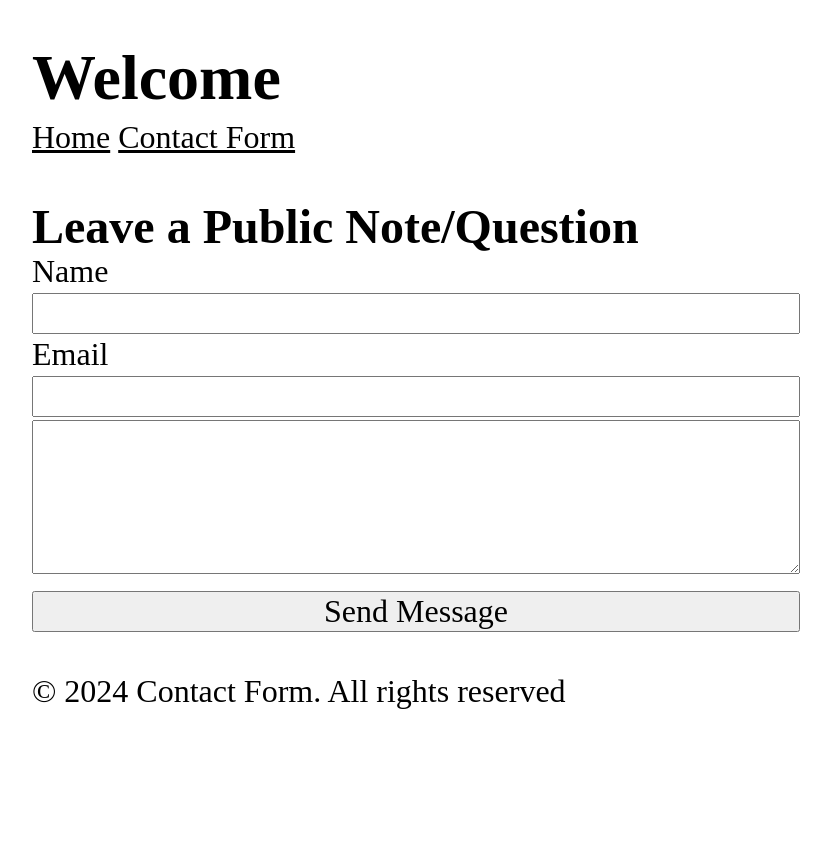
After one commit to ivanlegranbizarro/php2024, a PHP site: template projects/personalWebPage/templates/contact_get.php in a window 1280 px wide. The commit adds this page. Shown: the whole page, without its empty margins (224-1055 px from the left). Run offline with PHP 8.4, Linux system fonts and the light colour scheme; the template is opened without the code that fills it, so the values that code supplies are empty.

Commit message:
contact form

```diff
--- /dev/null
+++ b/projects/personalWebPage/routes/contact_get.php
@@ -0,0 +1,3 @@
+<?php
+
+renderView('contact_get');
--- /dev/null
+++ b/projects/personalWebPage/templates/contact_get.php
@@ -0,0 +1,12 @@
+<section>
+    <h2>Leave a Public Note/Question</h2>
+    <form method="post">
+        <!-- CSRF -->
+        <label>Name</label>
+        <input type="text" name="name" id="name" />
+        <label>Email</label>
+        <input type="email" name="email" id="email" />
+        <textarea name="message" id="message" rows="4"></textarea>
+        <button>Send Message</button>
+    </form>
+</section>
--- a/projects/personalWebPage/templates/header.php
+++ b/projects/personalWebPage/templates/header.php
@@ -114,5 +114,6 @@
     </header>
     <nav>
         <a href="/">Home</a>
+        <a href="/contact">Contact Form</a>
     </nav>
     <main>
```
Also changed, not shown: projects/personalWebPage/includes/router.php (+7 -0 lines), projects/personalWebPage/routes/contact_post.php (added, +18 -0 lines).
